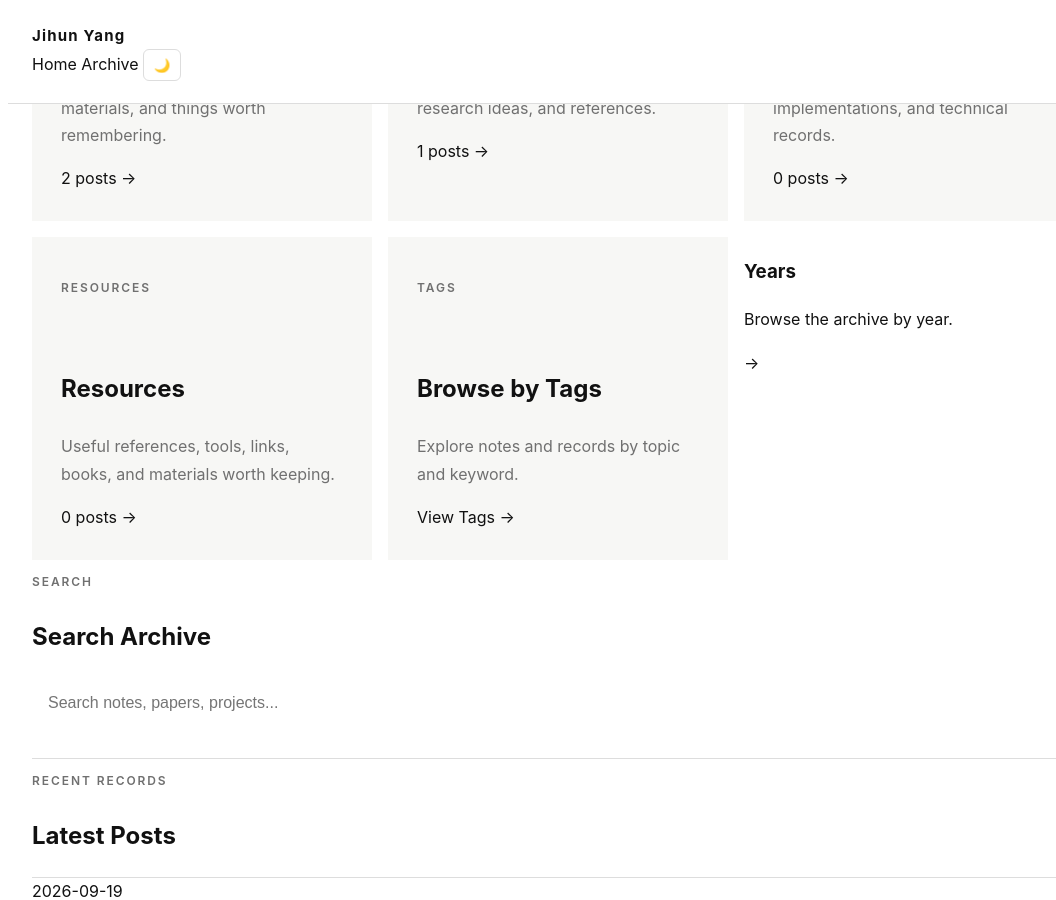
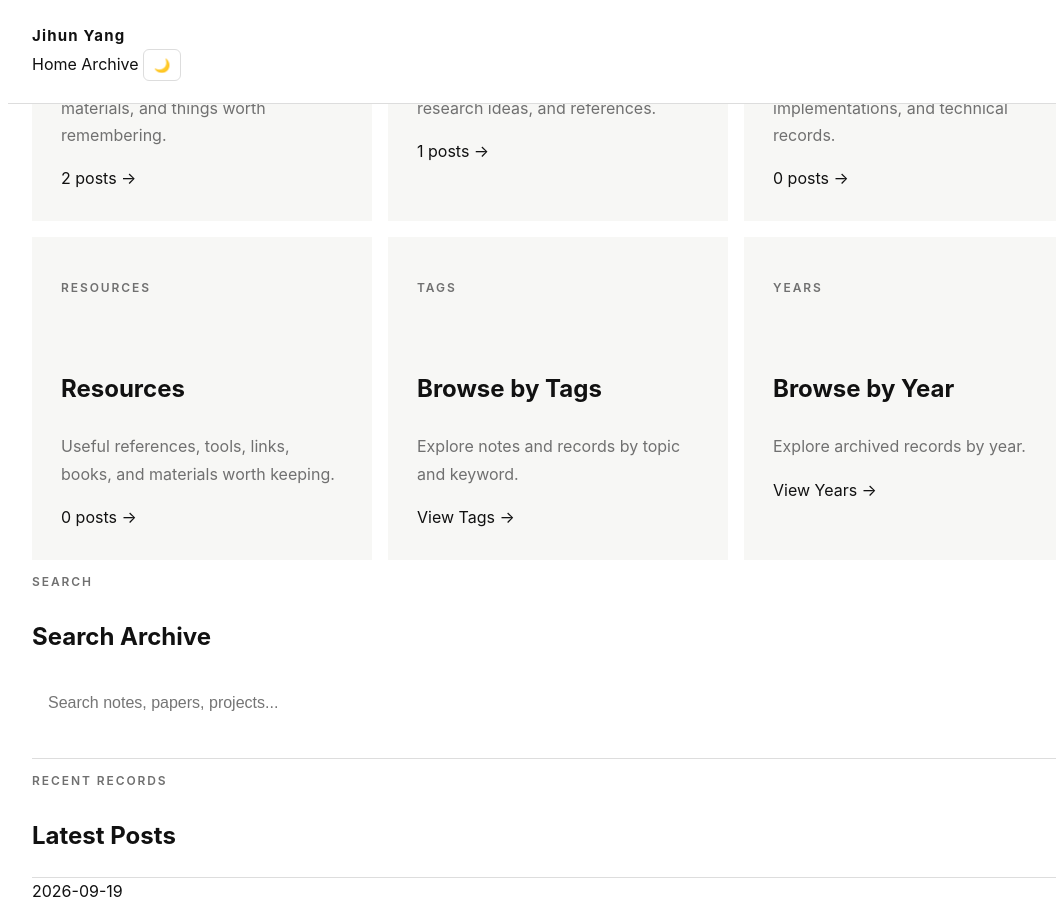
Before and after one commit to JihunYangKR/JihunYangKR.github.io, a Jekyll site: the page built from archive/index.html, in a window 1280 px wide and 900 px high, scrolled down 1026 px. Shown: the whole window, without its empty margins (82-1138 px from the left). Built offline with Jekyll 4.4.1, drawn with Linux system fonts in a browser that asks for light colours.

Commit message:
Update index.html

```diff
--- a/archive/index.html
+++ b/archive/index.html
@@ -283,20 +283,25 @@ layout: null
         </a>
 
         <a
-            href="{{ '/archive/years/' | relative_url }}"
-            class="archive-card"
+            href="years/index.html"
+            class="project-card"
         >
 
+            <p class="eyebrow">
+                YEARS
+            </p>
+
             <h3>
-                Years
+                Browse by Year
             </h3>
 
             <p>
-                Browse the archive by year.
+                Explore archived records
+                by year.
             </p>
 
             <span>
-                →
+                View Years →
             </span>
 
         </a>
```
